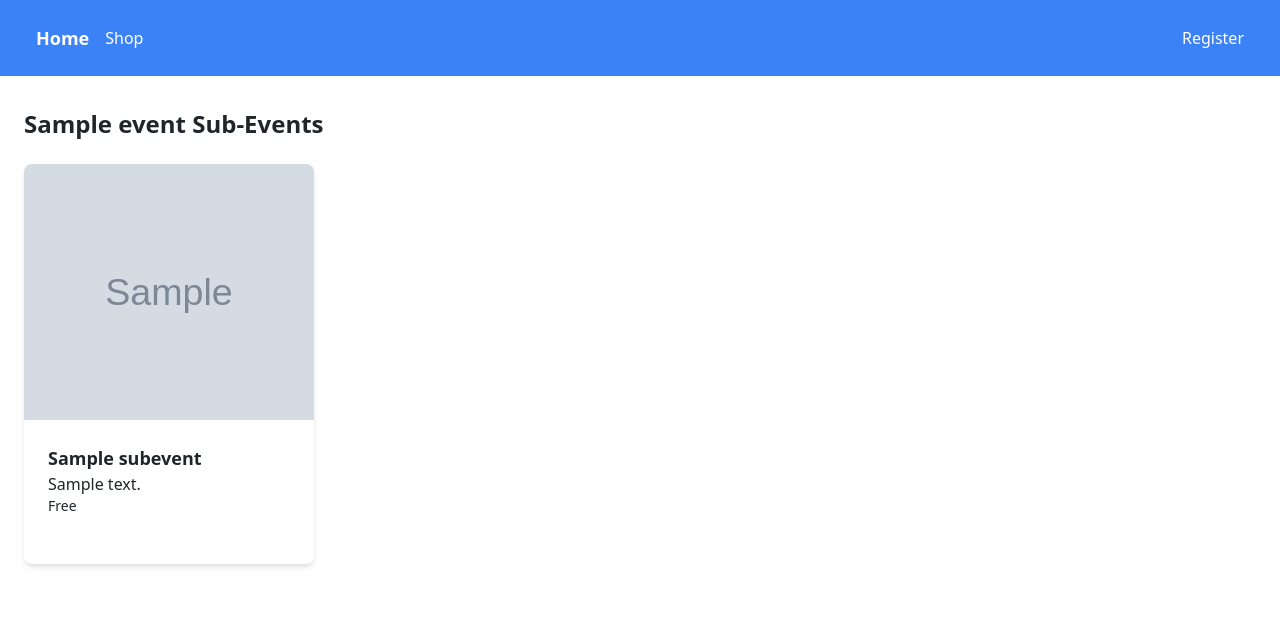
After one commit to yashinshekh/timothybrush_django, a Django app: page /event/1 in a window 1280 px wide. The commit adds this page. Shown: the top 619 px of the page. Run offline with Django 4.2, Linux system fonts and the light colour scheme; tables that the repository leaves empty hold one stand-in row (values such as "Sample post"); grey boxes marked "Sample" are stand-in pictures; parts of the project's set-up code (start-up, migrations or seed data) failed here and were passed over; some libraries are stand-ins or nearby versions.

Commit message:
modified events and sub-events

```diff
--- a/config/urls.py
+++ b/config/urls.py
@@ -8,7 +8,8 @@ from django.views.generic import TemplateView
 urlpatterns = [
     path("",include("timothybrush_django.shop.urls")),
     path("",include("timothybrush_django.users.urls")),
-    path("", TemplateView.as_view(template_name="pages/home.html"), name="home"),
+    path("",include("timothybrush_django.events.urls")),
+    # path("", TemplateView.as_view(template_name="pages/home.html"), name="home"),
     path("about/", TemplateView.as_view(template_name="pages/about.html"), name="about"),
     # Django Admin, use {% url 'admin:index' %}
     path(settings.ADMIN_URL, admin.site.urls),
--- /dev/null
+++ b/timothybrush_django/events/urls.py
@@ -0,0 +1,7 @@
+from django.urls import path
+from .views import *
+
+urlpatterns = [
+    path('',view=events,name='home'),
+    path('event/<int:id>',view=sub_events,name='sub_events')
+]
--- a/timothybrush_django/events/views.py
+++ b/timothybrush_django/events/views.py
@@ -1,3 +1,13 @@
-from django.shortcuts import render
+from django.shortcuts import render, get_object_or_404
+from .models import Event,SubEvent
 
 # Create your views here.
+def events(request):
+    events = Event.objects.all()
+    return render(request,'events/event.html',{'events':events})
+
+
+def sub_events(requests,id):
+    event = get_object_or_404(Event, id=id)
+    sub_events = SubEvent.objects.filter(event__id=id)
+    return render(requests,'events/sub_event.html',{'sub_events':sub_events,'event':event})
--- a/timothybrush_django/static/css/output.css
+++ b/timothybrush_django/static/css/output.css
@@ -602,25 +602,34 @@ video {
   position: static;
 }
 
+.absolute {
+  position: absolute;
+}
+
+.relative {
+  position: relative;
+}
+
+.left-1\/2 {
+  left: 50%;
+}
+
+.top-1\/2 {
+  top: 50%;
+}
+
 .mx-auto {
   margin-left: auto;
   margin-right: auto;
 }
 
+.my-8 {
+  margin-top: 2rem;
+  margin-bottom: 2rem;
+}
+
 .mb-1 {
   margin-bottom: 0.25rem;
-}
-
-.mr-auto {
-  margin-right: auto;
-}
-
-.ml-auto {
-  margin-left: auto;
-}
-
-.mt-8 {
-  margin-top: 2rem;
 }
 
 .mb-2 {
@@ -629,6 +638,22 @@ video {
 
 .mb-4 {
   margin-bottom: 1rem;
+}
+
+.ml-auto {
+  margin-left: auto;
+}
+
+.mr-auto {
+  margin-right: auto;
+}
+
+.mt-8 {
+  margin-top: 2rem;
+}
+
+.mt-3 {
+  margin-top: 0.75rem;
 }
 
 .block {
@@ -647,8 +672,16 @@ video {
   display: table;
 }
 
+.grid {
+  display: grid;
+}
+
 .hidden {
   display: none;
+}
+
+.h-48 {
+  height: 12rem;
 }
 
 .h-6 {
@@ -657,6 +690,18 @@ video {
 
 .h-auto {
   height: auto;
+}
+
+.h-32 {
+  height: 8rem;
+}
+
+.h-full {
+  height: 100%;
+}
+
+.h-64 {
+  height: 16rem;
 }
 
 .w-6 {
@@ -671,8 +716,22 @@ video {
   max-width: 28rem;
 }
 
+.-translate-x-1\/2 {
+  --tw-translate-x: -50%;
+  transform: translate(var(--tw-translate-x), var(--tw-translate-y)) rotate(var(--tw-rotate)) skewX(var(--tw-skew-x)) skewY(var(--tw-skew-y)) scaleX(var(--tw-scale-x)) scaleY(var(--tw-scale-y));
+}
+
+.-translate-y-1\/2 {
+  --tw-translate-y: -50%;
+  transform: translate(var(--tw-translate-x), var(--tw-translate-y)) rotate(var(--tw-rotate)) skewX(var(--tw-skew-x)) skewY(var(--tw-skew-y)) scaleX(var(--tw-scale-x)) scaleY(var(--tw-scale-y));
+}
+
 .transform {
   transform: translate(var(--tw-translate-x), var(--tw-translate-y)) rotate(var(--tw-rotate)) skewX(var(--tw-skew-x)) skewY(var(--tw-skew-y)) scaleX(var(--tw-scale-x)) scaleY(var(--tw-scale-y));
+}
+
+.grid-cols-3 {
+  grid-template-columns: repeat(3, minmax(0, 1fr));
 }
 
 .flex-col {
@@ -691,14 +750,30 @@ video {
   justify-content: space-between;
 }
 
+.gap-4 {
+  gap: 1rem;
+}
+
 .space-x-4 > :not([hidden]) ~ :not([hidden]) {
   --tw-space-x-reverse: 0;
   margin-right: calc(1rem * var(--tw-space-x-reverse));
   margin-left: calc(1rem * calc(1 - var(--tw-space-x-reverse)));
 }
 
+.overflow-hidden {
+  overflow: hidden;
+}
+
+.rounded-lg {
+  border-radius: 0.5rem;
+}
+
 .rounded-md {
   border-radius: 0.375rem;
+}
+
+.rounded {
+  border-radius: 0.25rem;
 }
 
 .bg-blue-500 {
@@ -709,6 +784,11 @@ video {
 .bg-white {
   --tw-bg-opacity: 1;
   background-color: rgb(255 255 255 / var(--tw-bg-opacity));
+}
+
+.object-cover {
+  -o-object-fit: cover;
+     object-fit: cover;
 }
 
 .p-4 {
@@ -729,6 +809,20 @@ video {
   padding-bottom: 0.5rem;
 }
 
+.py-8 {
+  padding-top: 2rem;
+  padding-bottom: 2rem;
+}
+
+.text-center {
+  text-align: center;
+}
+
+.text-2xl {
+  font-size: 1.5rem;
+  line-height: 2rem;
+}
+
 .text-3xl {
   font-size: 1.875rem;
   line-height: 2.25rem;
@@ -739,31 +833,41 @@ video {
   line-height: 1.75rem;
 }
 
+.text-sm {
+  font-size: 0.875rem;
+  line-height: 1.25rem;
+}
+
 .text-xl {
   font-size: 1.25rem;
   line-height: 1.75rem;
-}
-
-.text-2xl {
-  font-size: 1.5rem;
-  line-height: 2rem;
-}
-
-.text-sm {
-  font-size: 0.875rem;
-  line-height: 1.25rem;
 }
 
 .font-bold {
   font-weight: 700;
 }
 
+.font-medium {
+  font-weight: 500;
+}
+
 .font-semibold {
   font-weight: 600;
 }
 
-.font-medium {
-  font-weight: 500;
+.text-gray-600 {
+  --tw-text-opacity: 1;
+  color: rgb(75 85 99 / var(--tw-text-opacity));
+}
+
+.text-gray-700 {
+  --tw-text-opacity: 1;
+  color: rgb(55 65 81 / var(--tw-text-opacity));
+}
+
+.text-red-500 {
+  --tw-text-opacity: 1;
+  color: rgb(239 68 68 / var(--tw-text-opacity));
 }
 
 .text-white {
@@ -771,23 +875,27 @@ video {
   color: rgb(255 255 255 / var(--tw-text-opacity));
 }
 
-.text-gray-700 {
+.text-blue-500 {
   --tw-text-opacity: 1;
-  color: rgb(55 65 81 / var(--tw-text-opacity));
+  color: rgb(59 130 246 / var(--tw-text-opacity));
 }
 
-.text-gray-600 {
-  --tw-text-opacity: 1;
-  color: rgb(75 85 99 / var(--tw-text-opacity));
+.opacity-0 {
+  opacity: 0;
 }
 
-.text-red-500 {
-  --tw-text-opacity: 1;
-  color: rgb(239 68 68 / var(--tw-text-opacity));
+.opacity-100 {
+  opacity: 1;
 }
 
-.underline {
-  text-decoration-line: underline;
+.opacity-50 {
+  opacity: 0.5;
+}
+
+.shadow-lg {
+  --tw-shadow: 0 10px 15px -3px rgb(0 0 0 / 0.1), 0 4px 6px -4px rgb(0 0 0 / 0.1);
+  --tw-shadow-colored: 0 10px 15px -3px var(--tw-shadow-color), 0 4px 6px -4px var(--tw-shadow-color);
+  box-shadow: var(--tw-ring-offset-shadow, 0 0 #0000), var(--tw-ring-shadow, 0 0 #0000), var(--tw-shadow);
 }
 
 .shadow-md {
@@ -808,6 +916,30 @@ video {
   transition-duration: 150ms;
 }
 
+.transition-shadow {
+  transition-property: box-shadow;
+  transition-timing-function: cubic-bezier(0.4, 0, 0.2, 1);
+  transition-duration: 150ms;
+}
+
+.transition-opacity {
+  transition-property: opacity;
+  transition-timing-function: cubic-bezier(0.4, 0, 0.2, 1);
+  transition-duration: 150ms;
+}
+
+.duration-300 {
+  transition-duration: 300ms;
+}
+
+.duration-150 {
+  transition-duration: 150ms;
+}
+
+.ease-in-out {
+  transition-timing-function: cubic-bezier(0.4, 0, 0.2, 1);
+}
+
 .\[a-zA-Z\:\\-\\\.\] {
   a-z-a--z: \-\.;
 }
@@ -815,6 +947,17 @@ video {
 .hover\:bg-blue-600:hover {
   --tw-bg-opacity: 1;
   background-color: rgb(37 99 235 / var(--tw-bg-opacity));
+}
+
+.hover\:text-blue-700:hover {
+  --tw-text-opacity: 1;
+  color: rgb(29 78 216 / var(--tw-text-opacity));
+}
+
+.hover\:shadow-xl:hover {
+  --tw-shadow: 0 20px 25px -5px rgb(0 0 0 / 0.1), 0 8px 10px -6px rgb(0 0 0 / 0.1);
+  --tw-shadow-colored: 0 20px 25px -5px var(--tw-shadow-color), 0 8px 10px -6px var(--tw-shadow-color);
+  box-shadow: var(--tw-ring-offset-shadow, 0 0 #0000), var(--tw-ring-shadow, 0 0 #0000), var(--tw-shadow);
 }
 
 @media (min-width: 768px) {
@@ -834,6 +977,14 @@ video {
     width: auto;
   }
 
+  .md\:grid-cols-2 {
+    grid-template-columns: repeat(2, minmax(0, 1fr));
+  }
+
+  .md\:grid-cols-4 {
+    grid-template-columns: repeat(4, minmax(0, 1fr));
+  }
+
   .md\:flex-row {
     flex-direction: row;
   }
--- /dev/null
+++ b/timothybrush_django/templates/events/sub_event.html
@@ -0,0 +1,40 @@
+{% extends "base.html" %}
+
+{% block content %}
+  <div class="container mx-auto px-4 py-8" x-data="{ hovered: false }">
+    <h1 class="text-2xl font-bold mb-4">{{ event.name }} Sub-Events</h1>
+    <div class="grid md:grid-cols-4 gap-4">
+      {% for sub_event in sub_events %}
+        <div class="relative bg-white rounded-lg overflow-hidden shadow-md mb-4" @mouseenter="hovered = true" @mouseleave="hovered = false" style="height: 400px;"> <!-- Adjust height as necessary -->
+          <div class="w-full h-full transition-opacity duration-300" :class="{'opacity-50': hovered, 'opacity-100': !hovered}">
+            {% if sub_event.image %}
+              <img src="{{ sub_event.image.url }}" alt="{{ sub_event.name }}" class="w-full h-64 object-cover">
+            {% endif %}
+            <div class="p-4">
+              <h3 class="font-semibold text-lg">{{ sub_event.name }}</h3>
+              <p>{{ sub_event.description }}</p>
+              <p class="text-sm">
+                {{ sub_event.is_free|yesno:"Free,Pricing" }}
+                {% if not sub_event.is_free %}: ${{ sub_event.price }}{% endif %}
+              </p>
+
+            </div>
+          </div>
+          <!-- Apply Button -->
+          <button x-show="hovered"
+                  class="absolute top-1/2 left-1/2 transform -translate-x-1/2 -translate-y-1/2 bg-blue-500 text-white px-4 py-2 rounded hover:bg-blue-600"
+                  style="transition: opacity .3s;">
+            Interested
+          </button>
+        </div>
+        {% empty %}
+        <p>No sub-events found for this event.</p>
+      {% endfor %}
+    </div>
+  </div>
+
+
+
+
+
+{% endblock %}
```
Also changed, not shown: timothybrush_django/templates/events/event.html (added, +24 -0 lines).
